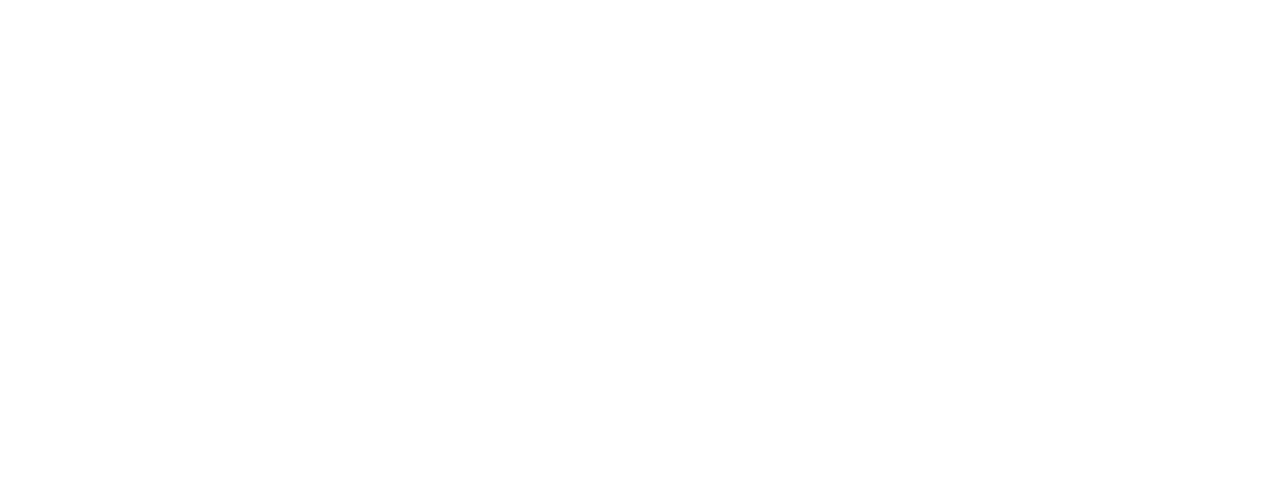
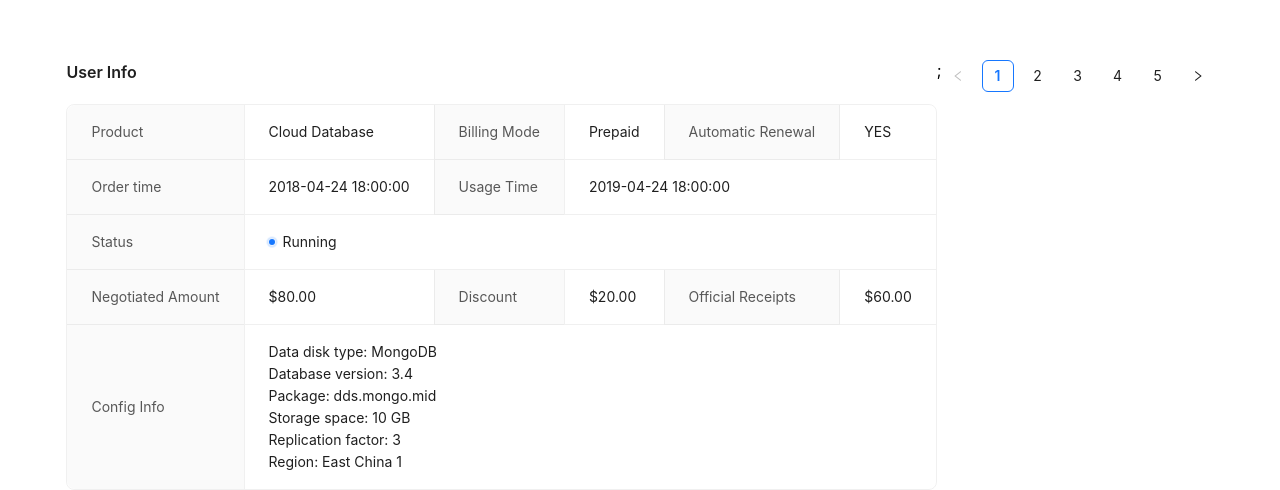
Before and after one commit to 1F10210096/0kara, a React (Create React App) app in the folder match/: page /randomMatch in a window 1280 px wide. Shown: the part 452-942 px from the top of the page. Before the commit the page ends 800 px from the top, so only its background shows below. Built offline with nearby package versions, Linux system fonts and the light colour scheme.

Commit message:
メニュー

```diff
--- a/match/src/App.tsx
+++ b/match/src/App.tsx
@@ -4,7 +4,7 @@
 import PageA from "./Login";
 import Register from "./subsc";
 import Menu from "./Menu";
-import randomMatch from "./randomMatch";
+import RandomMatch from "./randomMatch";
 
 function App() {
   return (
@@ -14,7 +14,7 @@
         <Route path="/page_a" element={<PageA />} />
         <Route path="/register" element={<Register/>} />
         <Route path="/Menu" element={<Menu/>} />
-        <Route path="/randomMatch" element={<randomMatch/>} />
+        <Route path="/randomMatch" element={<RandomMatch/>} />
         <Route path="*" element={<Navigate to="/" />} />
       </Routes>
     </BrowserRouter>
--- a/match/src/randomMatch.tsx
+++ b/match/src/randomMatch.tsx
@@ -1,6 +1,90 @@
+import { Pagination } from "antd";
 import React from 'react';
-import { Pagination } from 'antd';
+import { Badge, Descriptions } from 'antd';
+import type { DescriptionsProps } from 'antd';
 
-const randomMatch: React.FC = () => <Pagination defaultCurrent={1} total={50} />;
+const items: DescriptionsProps['items'] = [
+    {
+      key: '1',
+      label: 'Product',
+      children: 'Cloud Database',
+    },
+    {
+      key: '2',
+      label: 'Billing Mode',
+      children: 'Prepaid',
+    },
+    {
+      key: '3',
+      label: 'Automatic Renewal',
+      children: 'YES',
+    },
+    {
+      key: '4',
+      label: 'Order time',
+      children: '2018-04-24 18:00:00',
+    },
+    {
+      key: '5',
+      label: 'Usage Time',
+      children: '2019-04-24 18:00:00',
+      span: 2,
+    },
+    {
+      key: '6',
+      label: 'Status',
+      children: <Badge status="processing" text="Running" />,
+      span: 3,
+    },
+    {
+      key: '7',
+      label: 'Negotiated Amount',
+      children: '$80.00',
+    },
+    {
+      key: '8',
+      label: 'Discount',
+      children: '$20.00',
+    },
+    {
+      key: '9',
+      label: 'Official Receipts',
+      children: '$60.00',
+    },
+    {
+      key: '10',
+      label: 'Config Info',
+      children: (
+        <>
+          Data disk type: MongoDB
+          <br />
+          Database version: 3.4
+          <br />
+          Package: dds.mongo.mid
+          <br />
+          Storage space: 10 GB
+          <br />
+          Replication factor: 3
+          <br />
+          Region: East China 1
+          <br />
+        </>
+      ),
+    },
+  ];
 
-export default randomMatch;
+
+const RandomMatch: React.FC = () => (
+
+
+    <div style={{ display: 'flex', justifyContent: 'center', marginTop: '40%' }}>
+              <Descriptions title="User Info" bordered items={items} />;
+      <Pagination defaultCurrent={1} total={50} />
+
+    </div>
+  );
+
+
+
+
+export default RandomMatch;
```
